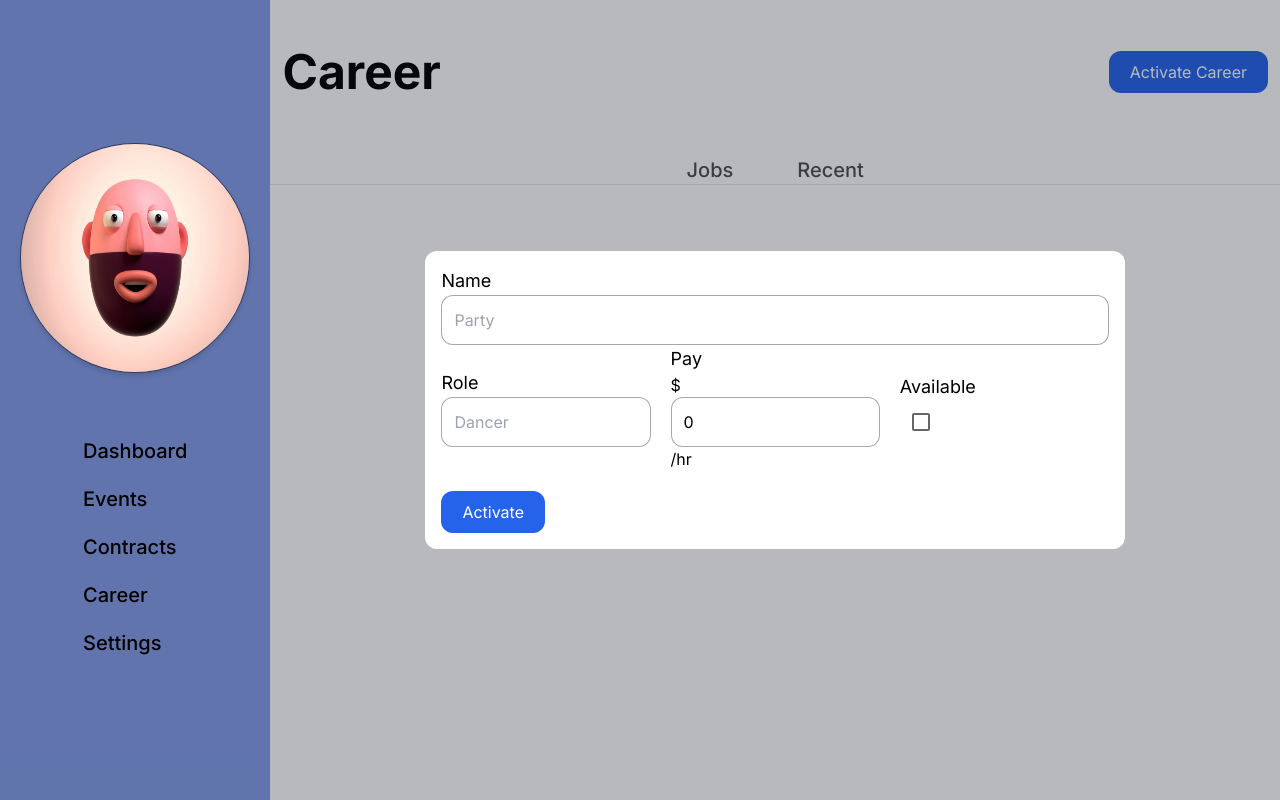
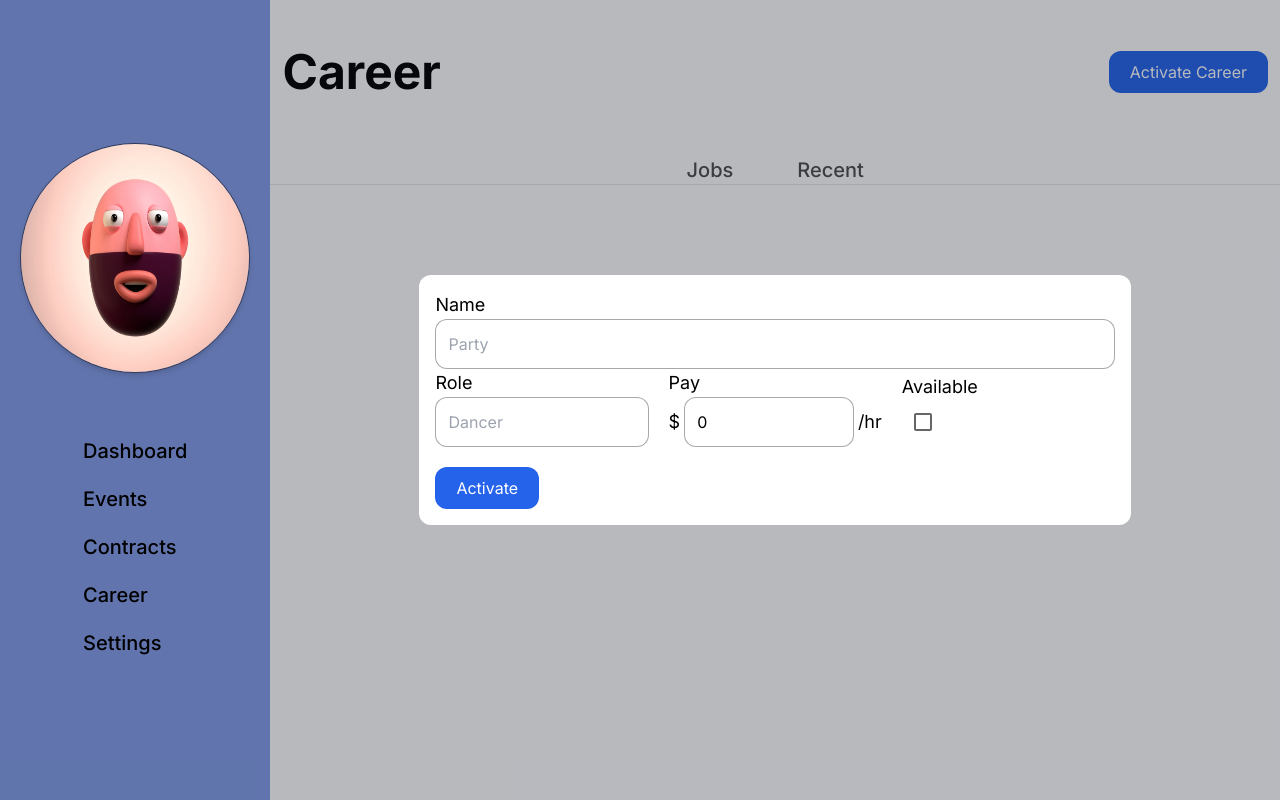
Before and after one commit to mmesomasaint/jointt, a Next.js app: page /dashboard/career in a window 1280 px wide. Both pictures are taken after a click on the button "Proceed to activate". Built offline with nearby package versions, Linux system fonts and the light colour scheme; no server answers; the database is empty.

Commit message:
Fix: Layout

```diff
--- a/app/dashboard/career/page.tsx
+++ b/app/dashboard/career/page.tsx
@@ -213,7 +213,8 @@ function ActivationForm({
           </label>
           <label htmlFor='pay' className='w-full'>
             <Text size='SMALL'>Pay</Text>
-            $
+            <div className='flex justify-start items-center gap-1'>
+            <Text size='SMALL'>$</Text>
             <input
               onChange={(e) => setPay(parseInt(e.target.value))}
               required
@@ -224,7 +225,8 @@ function ActivationForm({
               placeholder='50'
               className='border border-zinc-600/50 rounded-xl p-3 focus:outline-blue-500/50 w-full'
             />
-            /hr
+            <Text size='SMALL'>/hr</Text>
+            </div>
           </label>
           <label htmlFor='pay' className='w-full'>
             <Text size='SMALL'>Available</Text>
```
